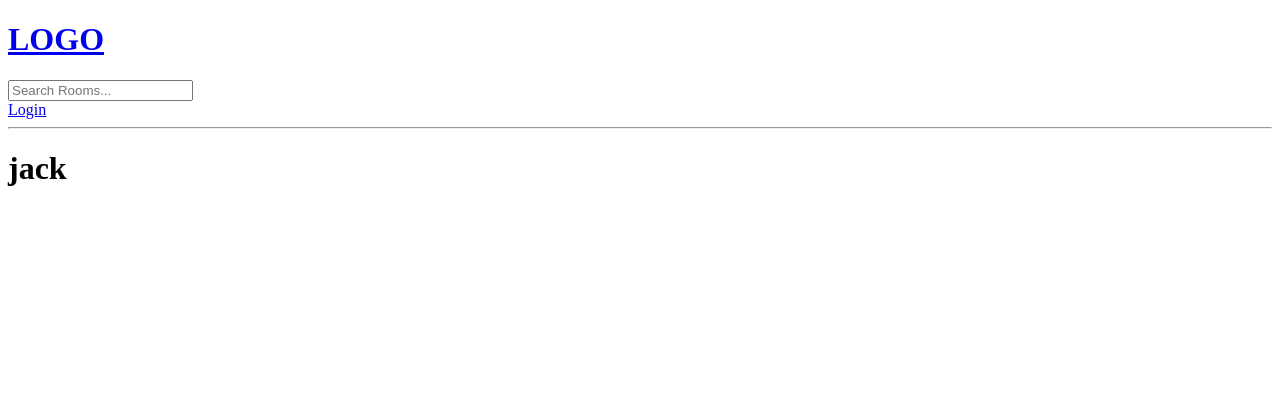
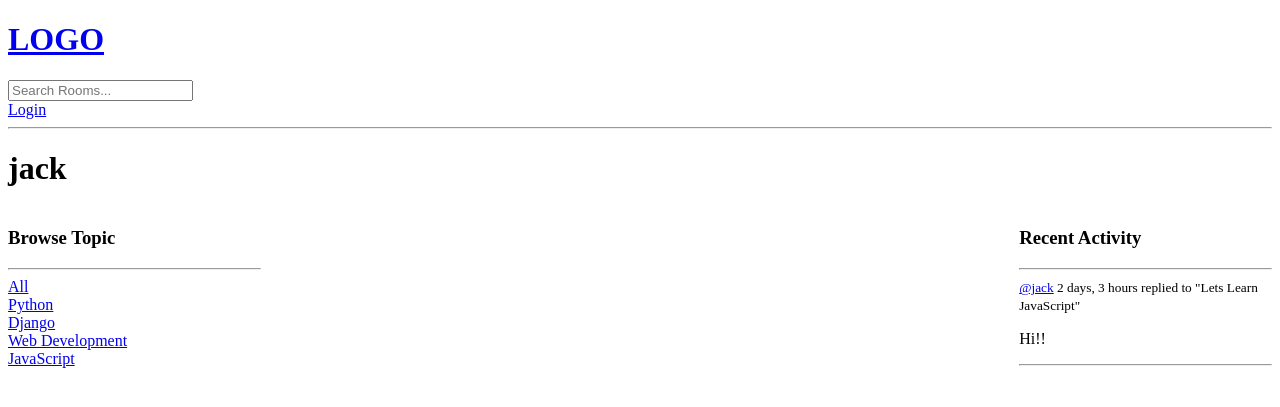
Before and after one commit to MohammadShuvoAli/StudySquad, a Django app: page /profile/2/ in a window 1280 px wide. Shown: the top 407 px of the page. Run offline with Django 4.2, Linux system fonts and the light colour scheme; data comes from the database, SQL or seed files in the repository.

Commit message:
profile update completed

```diff
--- a/base/views.py
+++ b/base/views.py
@@ -98,7 +98,9 @@ def room(request, pk):
 def userProfile(request, pk):
     user = User.objects.get(id=pk)
     rooms = user.room_set.all()
-    context = {'user': user, 'rooms': rooms}
+    room_messages = user.message_set.all()
+    topics = Topic.objects.all()
+    context = {'user': user, 'rooms': rooms,'room_messages': room_messages, 'topics': topics}
     return render(request, 'base/profile.html', context)
 
 
--- a/templates/base/activity_component.html
+++ b/templates/base/activity_component.html
@@ -2,7 +2,7 @@
 <hr />
 {% for message in room_messages %}
 <div>
-  <small>@{{message.user}} {{message.created|timesince}} </small>
+  <small> <a href="{% url 'user-profile' message.user.id %}">@{{message.user}}</a> {{message.created|timesince}} </small>
   <small>replied to "{{message.room}}" </small>
   <p>{{message}}</p>
 
--- a/templates/base/profile.html
+++ b/templates/base/profile.html
@@ -12,7 +12,7 @@
 <h1> {{user.username}} </h1>
 <div class="profile-container">
     <div>
-
+        {% include 'base/topic_component.html' %}
     </div>
 
     <div>
@@ -20,7 +20,7 @@
     </div>
 
     <div>
-
+        {% include 'base/activity_component.html' %}
     </div>
 </div>
 {% endblock content %}
```
